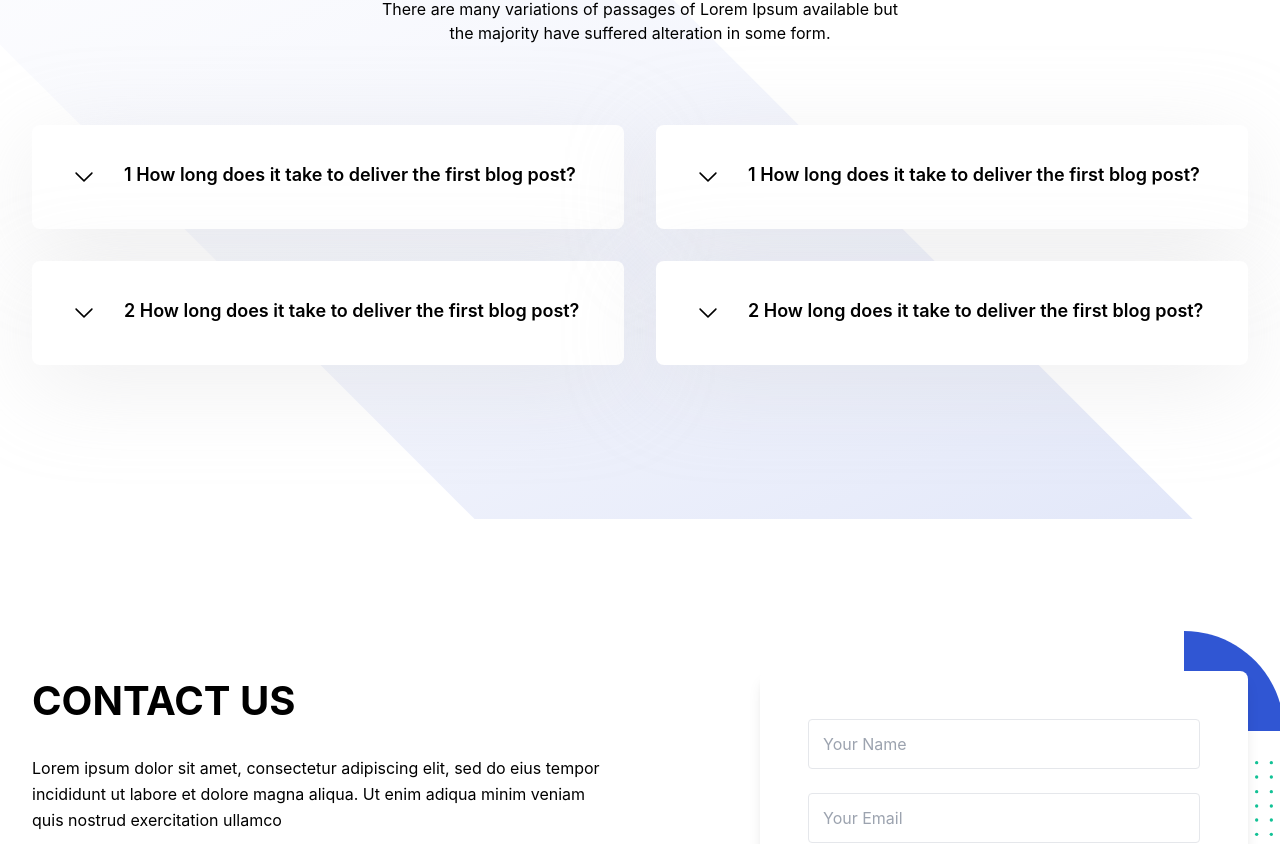
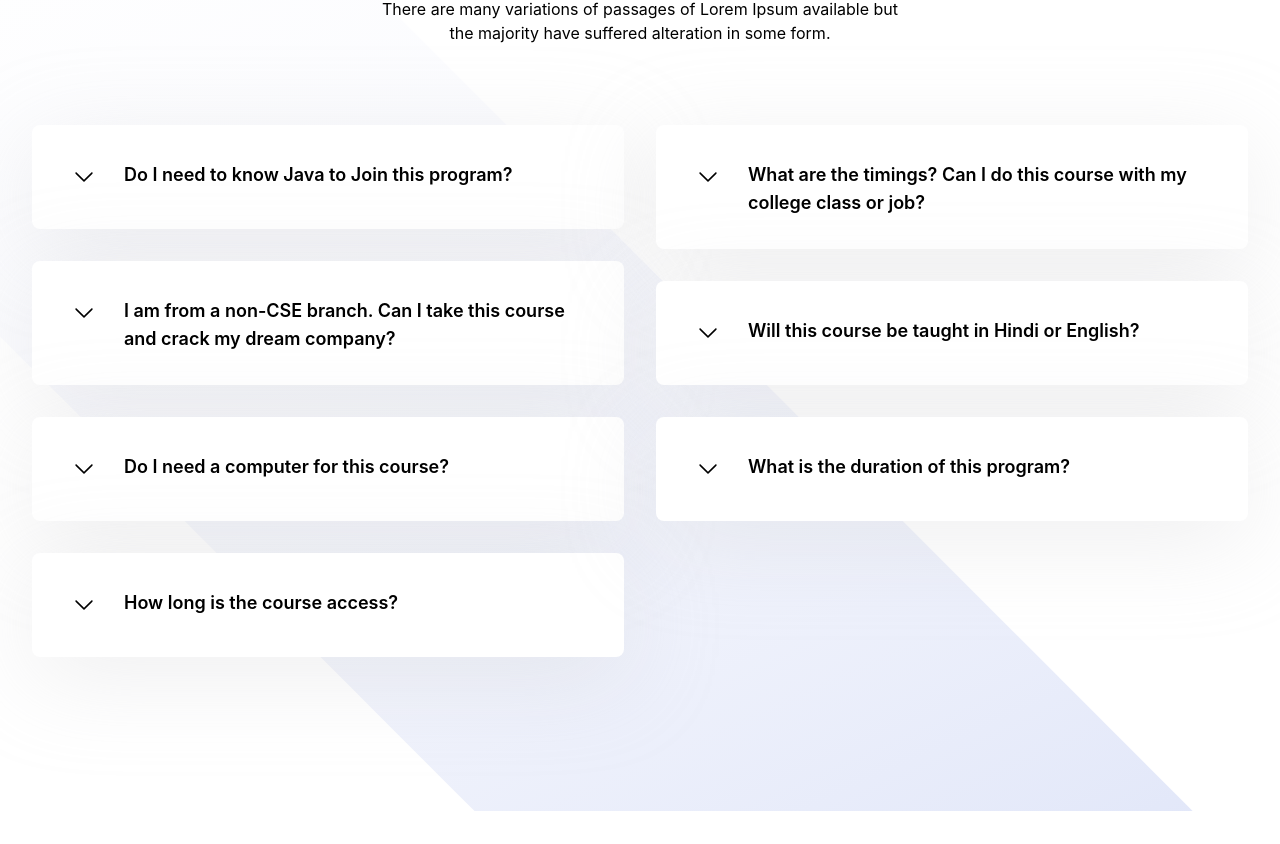
Before and after one commit to spriyanshu/cb, a React (Create React App) app: page / in a window 1280 px wide. Shown: the part 4196-5040 px from the top of the page. Built offline with nearby package versions, Linux system fonts and the light colour scheme.

Commit message:
faq done

```diff
--- a/src/components/Questions/index.js
+++ b/src/components/Questions/index.js
@@ -38,15 +38,35 @@ const FaqItem = ({ faqNumber, question, answer }) => {
 const FaqSection = () => {
     const faqs = [
         {
-            question: '1 How long does it take to deliver the first blog post?',
-            answer:
-                'It takes 2-3 weeks to get your first blog post ready. That includes the in-depth research & creation of your monthly content marketing strategy that we do before writing your first blog post.',
-        }, {
-            question: '2 How long does it take to deliver the first blog post?',
-            answer:
-                'It takes 2-3 weeks to get your first blog post ready. That includes the in-depth research & creation of your monthly content marketing strategy that we do before writing your first blog post.',
+            question: "Do I need to know Java to Join this program?",
+            answer: "No, we will start from the basics. Even if you never coded a single line, you will be able to understand everything and become interview ready for your dream companies like Google, Microsoft, Amazon. All you need to do is be consistent.",
+        },
+        {
+            question: "What are the timings? Can I do this course with my college class or job?",
+            answer: "Yes, you can. We will have 3 classes a week, and the timing of the classes is 9 PM. So your college class or job won’t be a problem.",
+        },
+        {
+            question: "I am from a non-CSE branch. Can I take this course and crack my dream company?",
+            answer: "One of our instructors is from a mechanical background and is working with Google India as SWE 2. Yes, you will be prepared for the interview with any company after completing this course.",
+        },
+        {
+            question: "Will this course be taught in Hindi or English?",
+            answer: "You will get the recorded part in both Hindi as well as English (LevelUp will be in English only). If you choose DSA Elite, then the live classes will be in Hindi.",
+        },
+        {
+            question: "Do I need a computer for this course?",
+            answer: "It is tough to do coding on any device other than a laptop. Yes, you are required to have a decent laptop/computer with an internet connection.",
+        },
+        {
+            question: "What is the duration of this program?",
+            answer: "The course duration is 7-8 months. You can start your interviews after 60 days as we will be done with the first iteration of DSA. The rest of the time is for practicing DSA and Core Subjects if you missed that in college.",
+        },
+        {
+            question: "How long is the course access?",
+            answer: "You will have access to the course for 2 years from the start of the course.",
         },
     ];
+
 
     return (
         <section className="relative z-20 overflow-hidden bg-white pt-20 pb-12 lg:pt-[120px] lg:pb-[90px]">
@@ -67,12 +87,12 @@ const FaqSection = () => {
                 </div>
                 <div className="flex flex-wrap -mx-4">
                     <div className="w-full px-4 lg:w-1/2">
-                        {faqs.map((faq, index) => (
+                        {faqs.filter(function (_,number) {return number % 2 === 0;}).map((faq, index) => (
                             <FaqItem key={index} faqNumber={index + 1} {...faq} />
                         ))}
                     </div>
                     <div className="w-full px-4 lg:w-1/2">
-                        {faqs.map((faq, index) => (
+                        {faqs.filter(function (_,number) {return number % 2 !== 0;}).map((faq, index) => (
                             <FaqItem key={index} faqNumber={index + 1} {...faq} />
                         ))}
                     </div>
```
